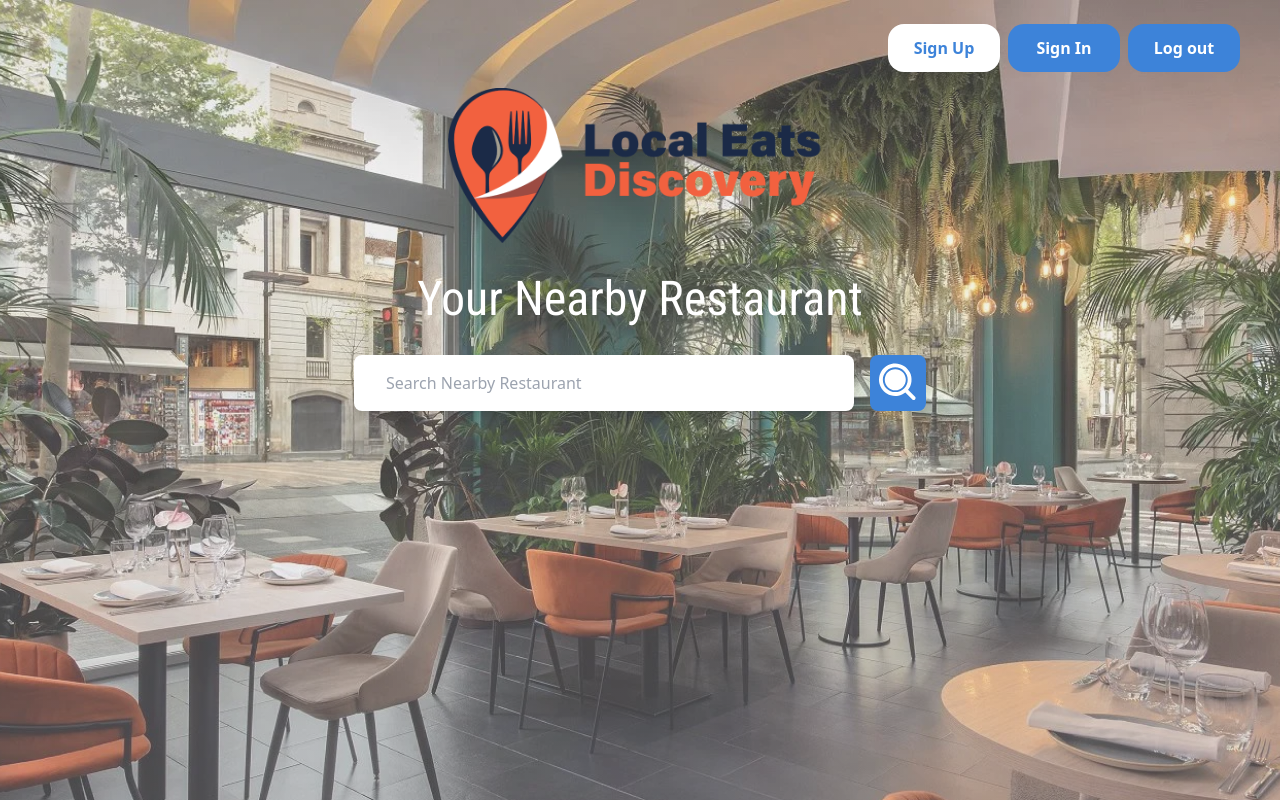
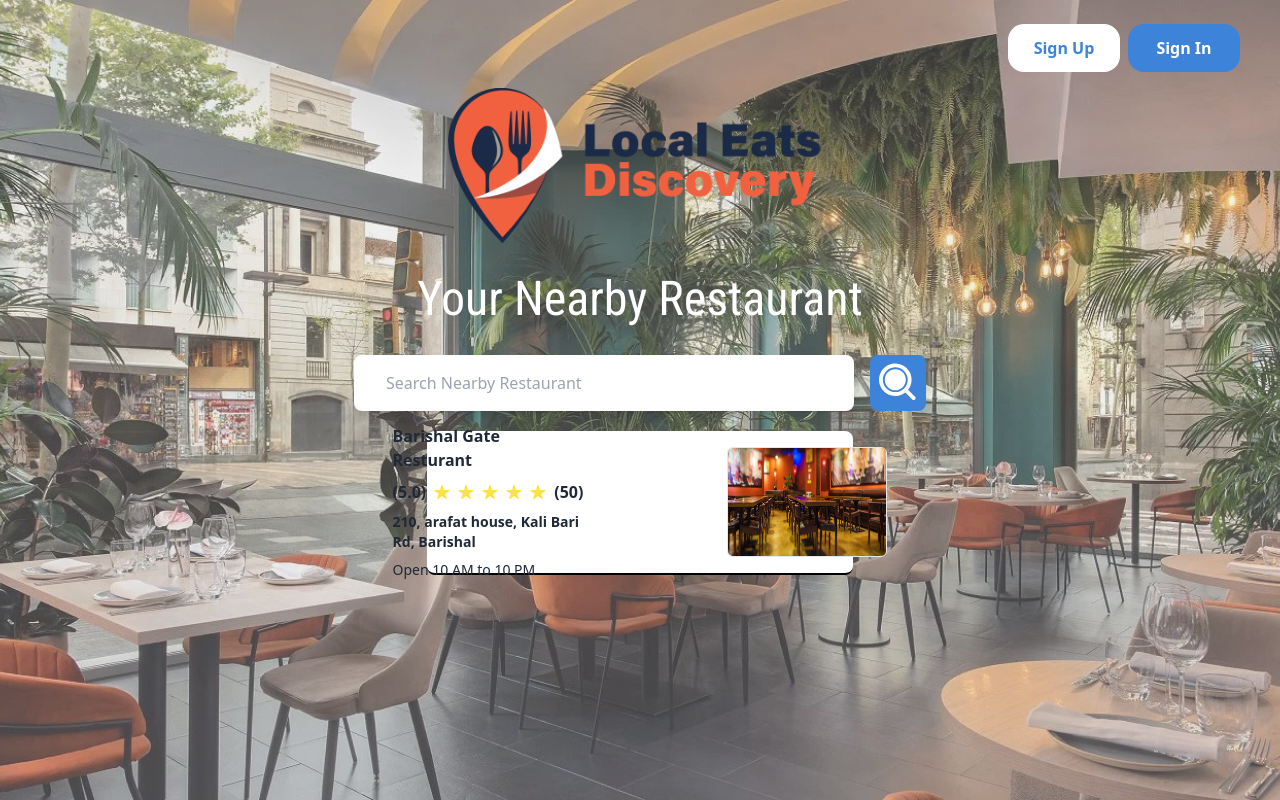
Before and after one commit to ahada1814/local-eats-discovery, a React (Vite) app: page / in a window 1280 px wide. Built offline with nearby package versions, Linux system fonts and the light colour scheme; no server answers.

Commit message:
Added a profile pic in home

```diff
--- /dev/null
+++ b/src/components/LogOut/LogOut.jsx
@@ -0,0 +1,21 @@
+import { useContext } from "react";
+import { AuthContext } from "../../providers/AuthProviders/AuthProviders";
+import profile from '../../assets/profileLogo.png'
+
+export const LogOut = ({logOut}) => {
+    const {user} = useContext(AuthContext)
+    console.log(user.photoURL);
+  return (
+    <div className="flex justify-center space-x-5 items-center">
+      <button
+        onClick={logOut}
+        className="bg-[#3D83D9] hover:bg-white hover:text-[#3D83D9] hover:scale-95 duration-300 w-28 py-3 px-[2px] text-white rounded-2xl font-bold text-center"
+      >
+        Log out
+      </button>
+      {
+        user.photoURL ? <img className="rounded-full w-14" width={1080} height={720} src={user?.photoURL} alt="" /> : <img src={profile} className="rounded-full w-14" width={1080} height={720} alt="demo"/>
+      }
+    </div>
+  );
+};
--- /dev/null
+++ b/src/components/ResturantCards/ResturantsCards.jsx
@@ -0,0 +1,30 @@
+import { IoStar } from "react-icons/io5";
+import randomResturant from "../../assets/bgg.jpg";
+
+const ResturantsCards = () => {
+  return (
+    <div className="flex justify-center items-center mt-5">
+    <div className="bg-white flex border-b-2 border-black w-4/12 h-36 justify-center p-4 gap-36 rounded-lg">
+        <div className="flex flex-col gap-2 justify-center">
+          <h1 className="font-bold">Barishal Gate Resturant</h1>
+          <div className="flex gap-2">
+            <h1 className="font-semibold">(5.0)</h1>
+            <p className="text-yellow-300 flex gap-2 items-center">
+              <IoStar />
+              <IoStar />
+              <IoStar />
+              <IoStar />
+              <IoStar />
+            </p>
+            <h1 className="font-semibold">(50)</h1>
+          </div>
+          <p className="text-sm font-semibold">210, arafat house, Kali Bari Rd, Barishal</p>
+          <p className="text-sm">Open 10 AM to 10 PM</p>
+        </div>
+        <img className="w-40 border rounded-md" width={1080} height={720} src={randomResturant} alt="" />
+      </div>
+    </div>
+  );
+};
+
+export default ResturantsCards;
--- a/src/pages/Home/Home.jsx
+++ b/src/pages/Home/Home.jsx
@@ -4,14 +4,18 @@ import "./home.css";
 import { useContext } from "react";
 import { AuthContext } from "../../providers/AuthProviders/AuthProviders";
 import { Link } from "react-router-dom";
+import Location from "./Location";
+import { LogOut } from "../../components/LogOut/LogOut";
 
 export const Home = () => {
-  const { logOut } = useContext(AuthContext);
+  const { logOut, user } = useContext(AuthContext);
 
   return (
     <>
       <div className="cvrImg">
         <div className="flex gap-2 justify-end pt-6 pr-10">
+          {!user ? (
+            <>
               <Link
                 to="/sign-up"
                 className="bg-white duration-300 hover:bg-[#3D83D9] hover:text-white hover:scale-95 hover:trans w-28 py-3 px-[2px] text-[#3D83D9] rounded-2xl font-bold text-center"
@@ -24,12 +28,12 @@ export const Home = () => {
               >
                 <button>Sign In</button>
               </Link>
-          <button
-            onClick={logOut}
-            className="bg-[#3D83D9] hover:bg-white hover:text-[#3D83D9] hover:scale-95 duration-300 w-28 py-3 px-[2px] text-white rounded-2xl font-bold text-center"
-          >
-            Log out
-          </button>
+            </>
+          ) : (
+            <>
+              <LogOut logOut={logOut} />
+            </>
+          )}
         </div>
         <figure className="flex justify-center mb-8 items-center mt-4">
           <img className="w-96" src={logo} alt="" />
@@ -53,6 +57,7 @@ export const Home = () => {
             />
           </button>
         </div>
+        <Location />
       </div>
     </>
   );
--- /dev/null
+++ b/src/pages/Home/Location.jsx
@@ -0,0 +1,35 @@
+import { useEffect, useState } from "react";
+import ResturantsCards from "../../components/ResturantCards/ResturantsCards";
+
+const Location = () => {
+  const [currentLocation, setCurrentLocation] = useState(null);
+
+  console.log(currentLocation);
+
+  useEffect(() => {
+    if ("geolocation" in navigator) {
+      navigator.geolocation.getCurrentPosition(
+        (position) => {
+          setCurrentLocation({
+            latitude: position.coords.latitude,
+            longitude: position.coords.longitude,
+          });
+        },
+        (error) => {
+          // Error callback
+          console.error("Error getting geolocation:", error);
+        }
+      );
+    } else {
+      console.log("Geolocation is not supported");
+    }
+  }, []);
+
+  return (
+    <>
+      <ResturantsCards />
+    </>
+  );
+};
+
+export default Location;
--- a/src/pages/SignIn/SignIn.jsx
+++ b/src/pages/SignIn/SignIn.jsx
@@ -23,16 +23,14 @@ const SignIn = () => {
     }
   };
 
-  const handleGoogleLogin = () => {
-    googleLogin()
-      .then((userCredential) => {
-        console.log("Login successful", userCredential);
-        navigate('/')
-
-      })
-      .catch((error) => {
-        console.error("Login failed:", error);
-      });
+  const handleGoogleLogin = async () => {
+    try {
+      const userCredential = await googleLogin(); // Await googleLogin() call
+      console.log("Login successful", userCredential);
+      navigate("/");
+    } catch (error) {
+      console.error("Login failed:", error);
+    }
   };
 
   return (
--- a/src/pages/SignIn/SignInForm.jsx
+++ b/src/pages/SignIn/SignInForm.jsx
@@ -17,7 +17,7 @@ const SignInForm = ({ handledUserCreation, handleGoogleLogin }) => {
         </div>
         <button
           onClick={handleGoogleLogin}
-          className="border gap-3 flex items-center text-white justify-center mb-5 w-full border-gray-300 bg-transparent rounded-md py-3 px-4 focus:outline-none"
+          className="border gap-3 flex items-center text-white justify-center w-full border-gray-300 bg-transparent rounded-md py-3 px-4 focus:outline-none hover:bg-white hover:text-[#3D83D9] mb-5 duration-200 hover:border-blue-600"
         >
           <GrGoogle size={24} />
           <h1 className="font-bold text-xl">Log in with Google</h1>
@@ -32,7 +32,7 @@ const SignInForm = ({ handledUserCreation, handleGoogleLogin }) => {
               <div className="">
                 <form onSubmit={handleSubmit} className="flex flex-col">
                   <div className="mb-5 flex flex-col gap-3 items-start text-white">
-                    <h1 className="font-bold text-xl">Email</h1>
+                    <h1 className="font-bold text-xl border-t w-full pt-4">Email</h1>
                     <Field
                       className="border w-full border-gray-300 bg-transparent rounded-md py-4 px-4 focus:outline-none focus:border-white"
                       type="email"
--- a/src/pages/SignUp/SignUp.jsx
+++ b/src/pages/SignUp/SignUp.jsx
@@ -31,15 +31,14 @@ const SignUp = () => {
     }
   };
 
-  const handleGoogleLogin = () => {
-    googleLogin()
-      .then((userCredential) => {
-        console.log("Login successful", userCredential);
-        navigate("/");
-      })
-      .catch((error) => {
-        console.error("Login failed:", error);
-      });
+  const handleGoogleLogin = async () => {
+    try {
+      const userCredential = await googleLogin(); // Await googleLogin() call
+      console.log("Login successful", userCredential);
+      navigate("/");
+    } catch (error) {
+      console.error("Login failed:", error);
+    }
   };
 
   return (
--- a/src/pages/SignUp/SignUpForm.jsx
+++ b/src/pages/SignUp/SignUpForm.jsx
@@ -8,14 +8,14 @@ const SignUpForm = ({ handledUserCreation, handleGoogleLogin }) => {
     <div className="flex items-center w-full justify-center font-roboto">
       <div className="bg-[#3D83D9] bg-opacity-70 p-8 w-3/12 rounded-md">
         <div className="flex justify-between text-white items-center w-full mb-5">
-          <h1 className="font-bold text-2xl">Log in</h1>
+          <h1 className="font-bold text-2xl">Sign up</h1>
           <button className="border border-white w-10 flex justify-center items-center h-10 rounded-full">
             <IoClose size={28} />
           </button>
         </div>
         <button
           onClick={handleGoogleLogin}
-          className="border gap-3 flex items-center text-white justify-center w-full border-gray-300 bg-transparent rounded-md py-3 px-4 focus:outline-none hover:bg-gray-300 hover:text-[#3D83D9]"
+          className="border gap-3 flex items-center text-white justify-center w-full border-gray-300 bg-transparent rounded-md py-3 px-4 focus:outline-none hover:bg-white hover:text-[#3D83D9] duration-200 hover:border-blue-600"
         >
           <GrGoogle size={24} />
           <h1 className="font-bold text-xl">Log in with Google</h1>
@@ -34,7 +34,7 @@ const SignUpForm = ({ handledUserCreation, handleGoogleLogin }) => {
                     </h1>
                   </div>
                   <div className="mb-5 flex flex-col gap-3 items-start text-white">
-                    <h1 className="font-bold text-xl">Name</h1>
+                    <h1 className="font-bold text-xl border-t w-full pt-4">Name</h1>
                     <Field
                       className="border w-full border-gray-300 bg-transparent rounded-md py-4 px-4 focus:outline-none focus:border-white font-roboto"
                       type="text"
--- a/src/providers/AuthProviders/AuthProviders.jsx
+++ b/src/providers/AuthProviders/AuthProviders.jsx
@@ -16,6 +16,7 @@ const auth = getAuth(app);
 
 const AuthProviders = ({ children }) => {
   const [loading, setLoading] = useState(true);
+  const [user, setUser] = useState(null);
 
   const provider = new GoogleAuthProvider();
 
@@ -47,6 +48,7 @@ const AuthProviders = ({ children }) => {
       const user = userCredential.user;
       await updateProfile(user, { displayName });
       setLoading(false);
+      setUser(user);
       console.log(user);
       return user;
     } catch (error) {
@@ -73,6 +75,7 @@ const AuthProviders = ({ children }) => {
       );
       const user = userCredential.user;
       setLoading(false);
+      setUser(user);
       console.log(user);
       return user;
     } catch (error) {
@@ -85,22 +88,38 @@ const AuthProviders = ({ children }) => {
 
   // google pop up login
 
-  const googleLogin = () => {
-   return signInWithPopup(auth, provider)
-  }
+  const googleLogin = async () => {
+    try {
+      const result = await signInWithPopup(auth, provider);
+      setUser(result.user);
+      console.log(result.user);
+      return result; // Return the result
+    } catch (error) {
+      console.error("Google sign-in error:", error.message);
+      throw error;
+    }
+  };
 
-
-  const logOut = () => {
+  const logOut = async () => {
     setLoading(true);
-    return signOut(auth);
+    return await signOut(auth)
+      .then(() => {
+        setUser(null);
+        setLoading(false);
+      })
+      .catch((error) => {
+        console.error("Sign out error:", error.message);
+        setLoading(false);
+      });
   };
 
   const authInfo = {
     loading,
+    user,
     createUserWithEmail,
     loginWithEmail,
     logOut,
-    googleLogin
+    googleLogin,
   };
 
   return (
```
Also changed, not shown: src/assets/profileLogo.png (added). Lines whose indentation alone changed are shown as unchanged.
